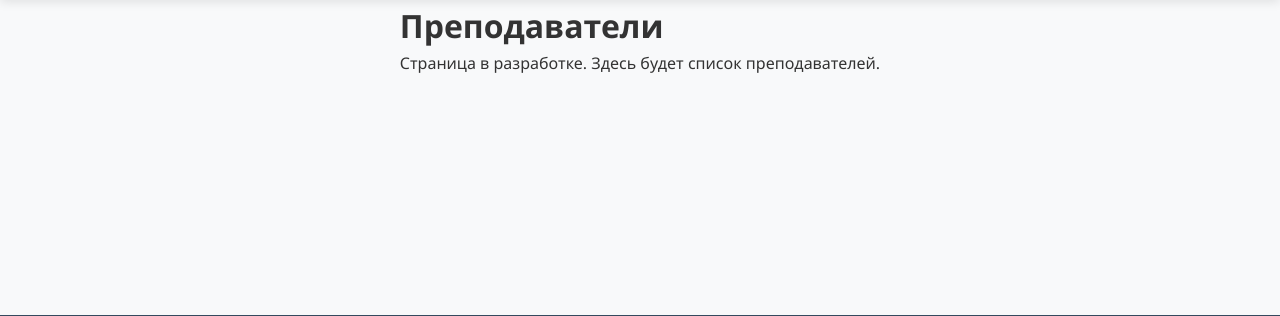
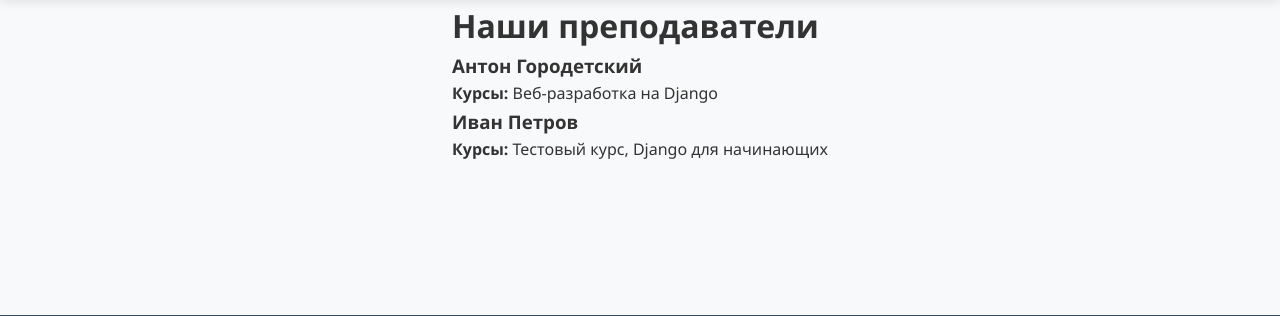
Before and after one commit to ilaygural/edu_hub_diploma, a Django app: page /teachers/ in a window 1280 px wide. Shown: the part 124-440 px from the top of the page. Run offline with Django 5.2, Linux system fonts and the light colour scheme; data comes from the database, SQL or seed files in the repository; both versions use the stored data as it was after the commit.

Commit message:
feat: add TeacherListView (CBV)

```diff
--- a/core/urls.py
+++ b/core/urls.py
@@ -7,7 +7,7 @@
     path('courses/', CourseListView.as_view(), name='courses'),
     path('courses/<slug:slug>/', views.course_detail_by_slug, name='course_by_slug'),
     # path('courses/<int:pk>/', views.course_detail, name='course_detail'),
-    path('teachers/', views.teachers, name='teachers'),
+    path('teachers/', views.TeacherListView.as_view(), name='teachers'),
     path('schedule/', views.schedule, name='schedule'),
     path('about/', views.AboutView.as_view(), name='about'),
     path('kpi/', views.kpi_dashboard, name='kpi_dashboard'),
--- a/core/views.py
+++ b/core/views.py
@@ -9,6 +9,7 @@
 from django.views import View
 from django.views.generic import TemplateView, ListView
 
+from accounts.models import Teacher
 from .forms import CourseQuestionForm, ReviewForm, UploadFileForm
 from .models import Course, Tag, UploadFiles
 
@@ -242,3 +243,18 @@
                 'success': f'Файл сохранен: {saved_path}'
             })
         return render(request, 'core/about.html', {'form': form})
+
+
+class TeacherListView(ListView):
+    model = Teacher
+    template_name = 'core/teachers.html'
+    context_object_name = 'teachers'
+
+
+    def get_queryset(self):
+        return Teacher.objects.all().prefetch_related('courses')
+
+    def get_context_data(self, **kwargs):
+        context = super().get_context_data(**kwargs)
+        context['title'] = "Наши преподаватели"
+        return context
--- a/templates/core/teachers.html
+++ b/templates/core/teachers.html
@@ -2,6 +2,24 @@
 {% extends 'base.html' %}
 {% block title %}Преподаватели{% endblock %}
 {% block content %}
-<h1>Преподаватели</h1>
-<p>Страница в разработке. Здесь будет список преподавателей.</p>
+<h1>Наши преподаватели</h1>
+
+<div class="teachers-list">
+    {% for teacher in teachers %}
+    <div class="teacher-card">
+        <h3>{{ teacher.get_full_name }}</h3>
+        {% if teacher.avatar %}
+            <img src="{{ teacher.avatar.url }}" alt="{{ teacher.name }}" width="100">
+        {% endif %}
+        <p>{{ teacher.bio|truncatewords:30 }}</p>
+        <p><strong>Курсы:</strong>
+            {% for course in teacher.courses.all %}
+                {{ course.title }}{% if not forloop.last %}, {% endif %}
+            {% endfor %}
+        </p>
+    </div>
+    {% empty %}
+    <p>Пока нет преподавателей</p>
+    {% endfor %}
+</div>
 {% endblock %}
```
Also changed, not shown: REFACTORING.md (+2 -0 lines), db.sqlite3.
